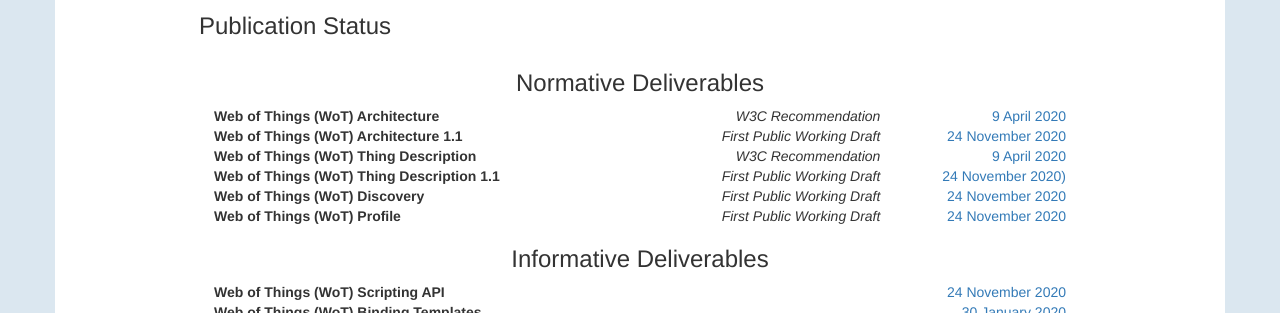
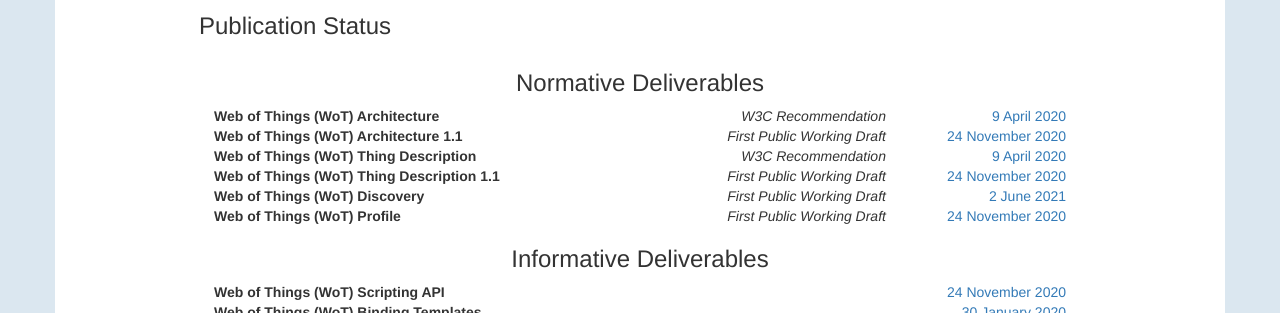
Before and after one commit to w3c/wot-marketing, a Jekyll site: the page built from docs/wg/index.html, in a window 1280 px wide. Shown: the part 1003-1316 px from the top of the page. Built offline with Jekyll 4.4.1, drawn with Linux system fonts in a browser that asks for light colours; nearby versions of some CDN libraries.

Commit message:
fix: update discovery links to recent publication

```diff
--- a/docs/documentation/index.html
+++ b/docs/documentation/index.html
@@ -198,7 +198,7 @@
 					<ul>
 						<li><a href="https://www.w3.org/TR/2020/REC-wot-architecture-20200409/" target="_blank">Web of Things (WoT) Architecture (W3C Recommendation)</a></li>
 						<li><a href="https://www.w3.org/TR/2020/REC-wot-thing-description-20200409/" target="_blank">Web of Things (WoT) Thing Description (W3C Recommendation)</a></li>
-						<li><a href="https://www.w3.org/TR/2020/WD-wot-discovery-20201124/" target="_blank">Web of Things (WoT) Discovery (W3C Working Draft)</a></li>
+						<li><a href="https://www.w3.org/TR/2021/WD-wot-discovery-20210602/" target="_blank">Web of Things (WoT) Discovery (W3C Working Draft)</a></li>
 						<li><a href="https://www.w3.org/TR/2020/WD-wot-profile-20201124/" target="_blank">Web of Things (WoT) Profile (W3C Working Draft)</a></li>
 					</ul>
 				</li>
--- a/docs/wg/index.html
+++ b/docs/wg/index.html
@@ -113,12 +113,12 @@
 						<tr>
 							<th>Web of Things (WoT) Thing Description 1.1</th>
 							<td style="text-align:right;"><i>First Public Working Draft</i></td>
-							<td style="text-align:right;"><a href="https://www.w3.org/TR/2020/WD-wot-thing-description11-20201124/" target="_blank">24 November 2020)</a></td>
+							<td style="text-align:right;"><a href="https://www.w3.org/TR/2020/WD-wot-thing-description11-20201124/" target="_blank">24 November 2020</a></td>
 						</tr>
 						<tr>
 							<th>Web of Things (WoT) Discovery</th>
 							<td style="text-align:right;"><i>First Public Working Draft</i></td>
-							<td style="text-align:right;"><a href="https://www.w3.org/TR/2020/WD-wot-discovery-20201124/" target="_blank">24 November 2020</a></td>
+							<td style="text-align:right;"><a href="https://www.w3.org/TR/2021/WD-wot-discovery-20210602/" target="_blank">2 June 2021</a></td>
 						</tr>
 						<tr>
 							<th>Web of Things (WoT) Profile</th>
```
